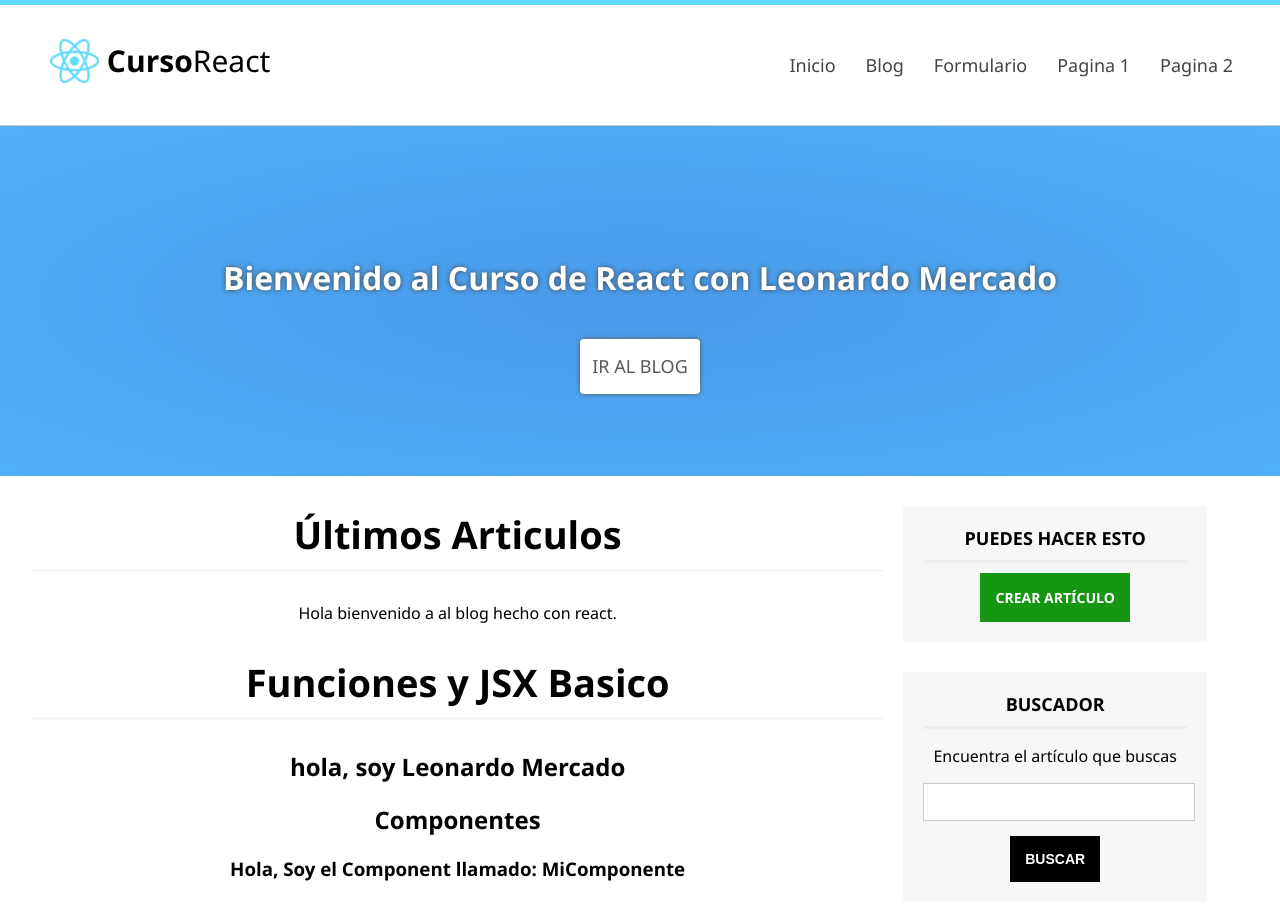
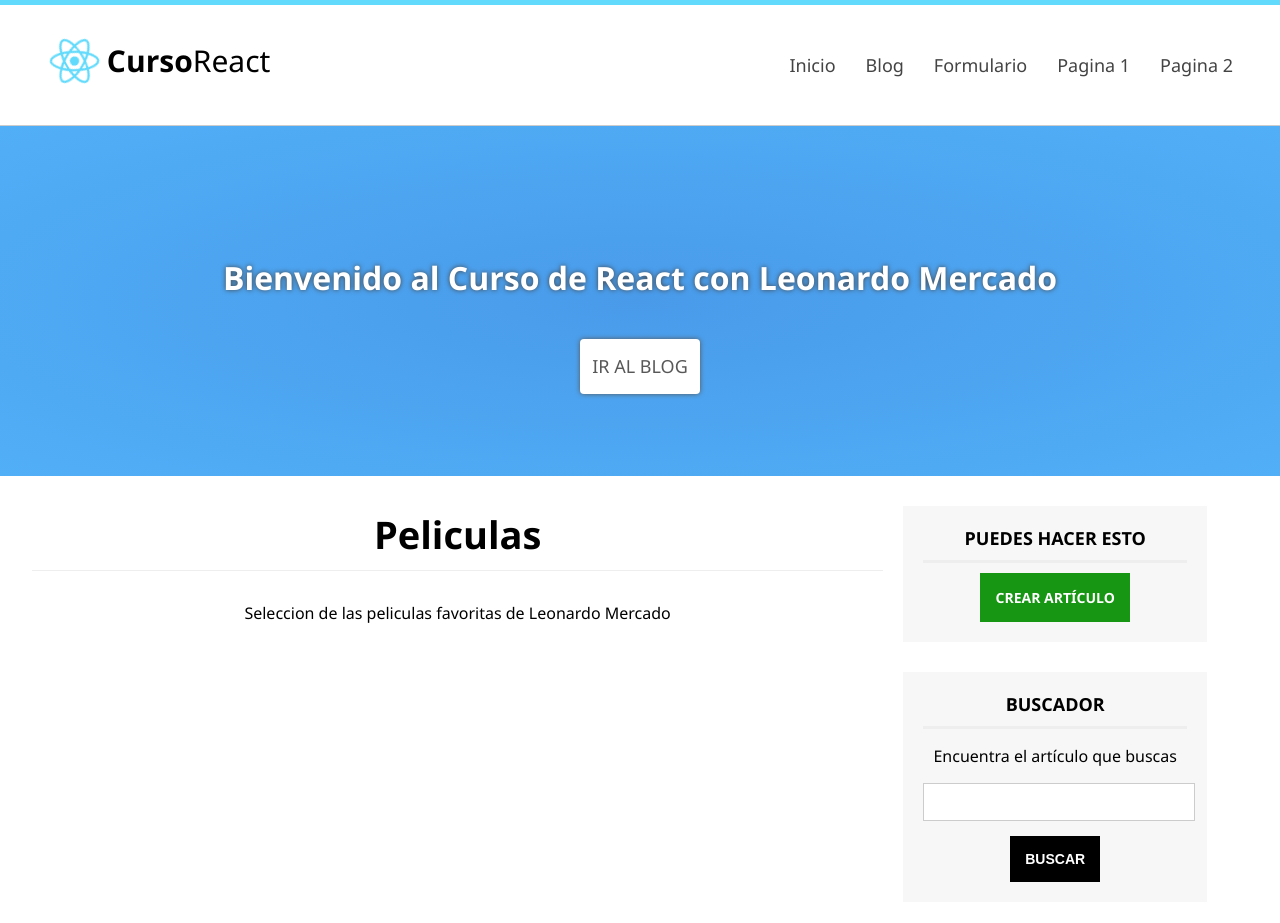
Before and after one commit to mercadol/aprendiendoreact, a React (Create React App) app: page / in a window 1280 px wide. Shown: the top 923 px of the page. Built offline with nearby package versions, Linux system fonts and the light colour scheme.

Commit message:
COmponent Peliculas

```diff
--- a/src/App.js
+++ b/src/App.js
@@ -6,7 +6,7 @@ import Header from './components/Header';
 import Slider from './components/Slider';
 import Sidebar from './components/Sidebar';
 import Footer from './components/Footer';
-import SeccionPruebas from './components/SeccionPruebas';
+import Peliculas from './components/Peliculas';
 
 
 function App() {
@@ -18,8 +18,7 @@ function App() {
     btn= {buttonString}
   />
     <div className="center">
-
-      <SeccionPruebas />
+      <Peliculas></Peliculas>
 
       <Sidebar />
 
--- a/src/components/Peliculas.js
+++ b/src/components/Peliculas.js
@@ -1,12 +1,20 @@
 import React, {Component} from 'react';
-import MensajeEstatico from './MensajeEstatico';
 
 class Peliculas extends Component{
+    state={
+        peliculas:[
+            {titulo: 'Batman vs Superman', image: 'https://i.pinimg.com/originals/dd/c0/c0/ddc0c0c665086b10fd405b9530176a9b.jpg'},
+            {title: 'Gran torino', image: 'https://i.pinimg.com/originals/3e/51/ce/3e51cebd751e8e19cae7eec12df58988.jpg'},
+            {title: 'looper', image: 'https://pics.filmaffinity.com/Looper-874353819-large.jpg'}
+        ],
+        nombre: 'Leonardo Mercado'
+    };
     render(){
         return (
-            <div id="peliculas">
-                <h4>Soy el componente de Peliculas</h4>
-                <MensajeEstatico/>
+            <div id="content" className="peliculas">
+                <h2 className="subheader">Peliculas</h2>
+                <p>Seleccion de las peliculas favoritas de {this.state.nombre}</p>
+
             </div>
         );
     }
```
